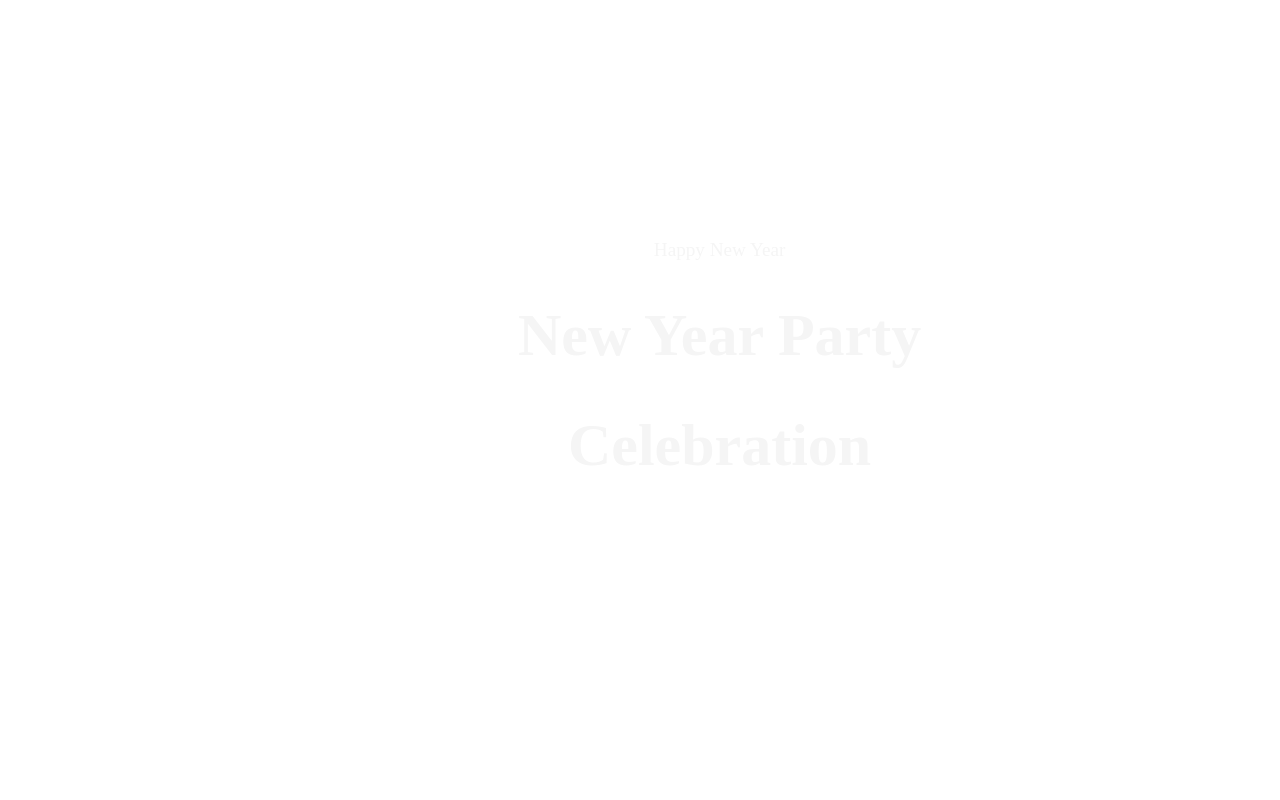
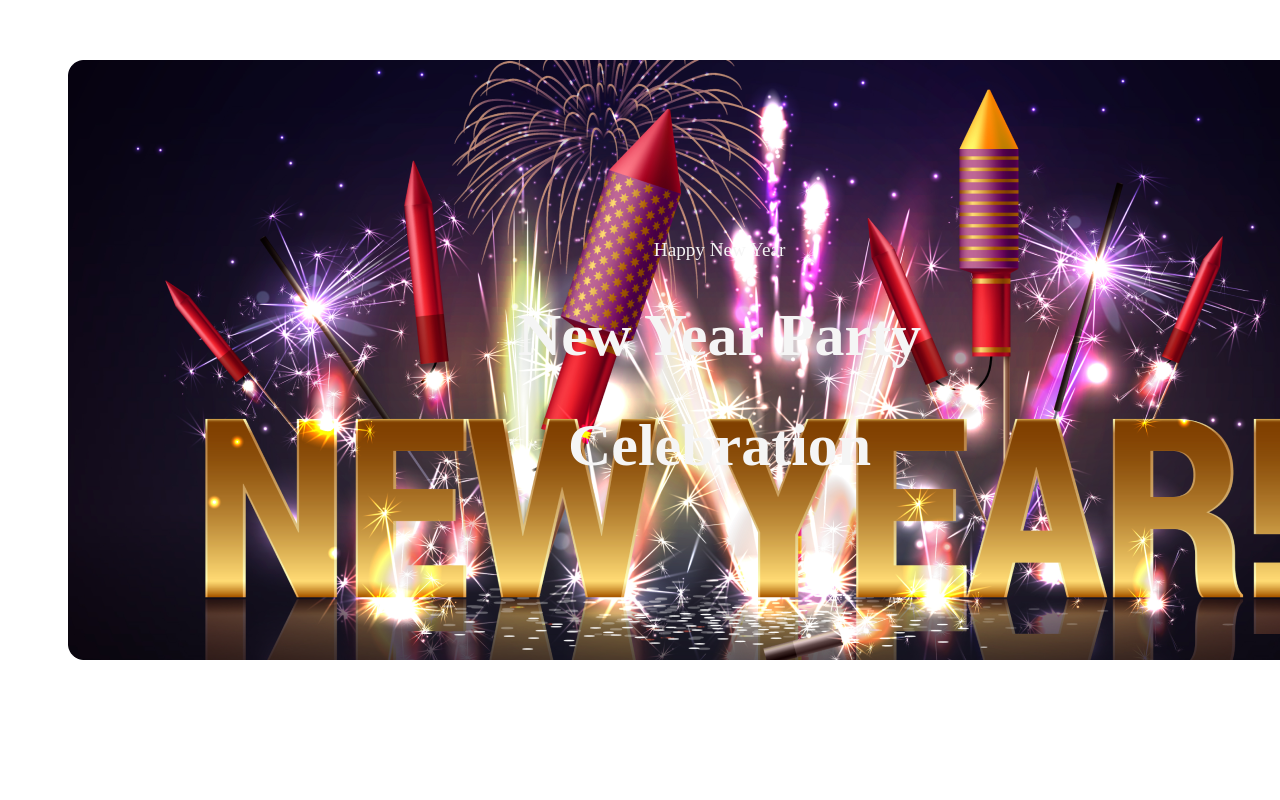
Before and after one commit to rimadoo/B9A1, a plain HTML site: page index.html in a window 1280 px wide. Shown: the top 800 px of the page. Drawn offline with Linux system fonts and the light colour scheme.

Commit message:
new file

```diff
--- a/styles/style.css
+++ b/styles/style.css
@@ -1,5 +1,5 @@
 .hero-image{
-    background-image: url(../resources/Banner\ Image.png);
+    background-image: url(../resources/BannerImage.png);
     height: 460px ;
     width: 1260px;
 
```
